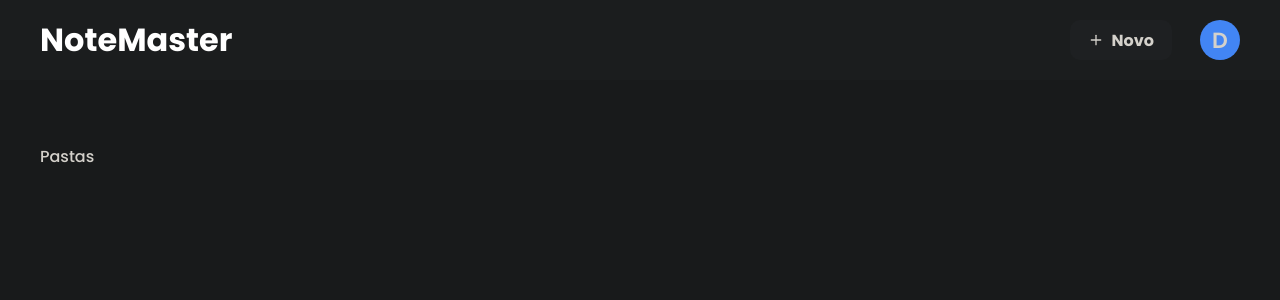
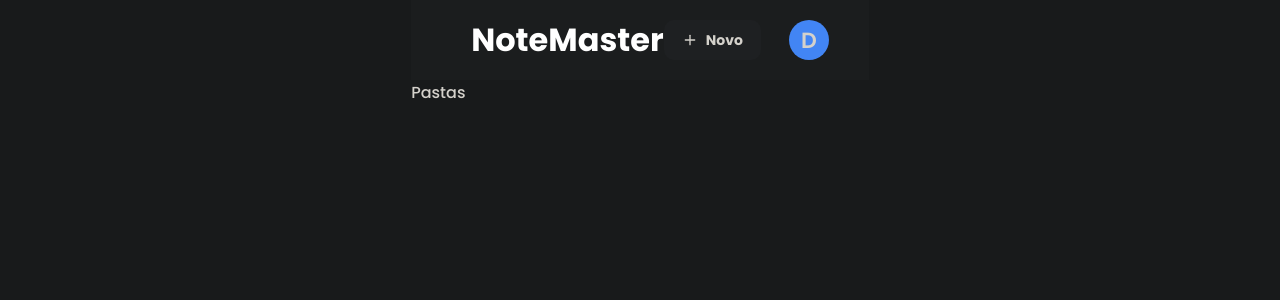
Before and after one commit to bruno-baeta/note-master, a React (Create React App) app: page / in a window 1280 px wide. Shown: the top 300 px of the page. Built offline with nearby package versions, Linux system fonts and the light colour scheme.

Commit message:
feat: create project

```diff
--- a/src/presentation/components/folder/FolderCard.module.css
+++ b/src/presentation/components/folder/FolderCard.module.css
@@ -27,6 +27,7 @@
     font-size: 13px;
     color: #D4D1CB;
     flex-grow: 1;
+    margin-left: 12px;
     white-space: nowrap;
     overflow: hidden;
     text-overflow: ellipsis;
--- a/src/presentation/components/folders-list/FoldersList.module.css
+++ b/src/presentation/components/folders-list/FoldersList.module.css
@@ -1,16 +1,113 @@
-.folderContainer {
-    padding: 0 40px;
-    display: flex;
-    flex-wrap: wrap;
-    gap: 16px;
-    margin-top: 20px;
+:root {
+    --primary: #4285F4;
+    --secondary: #2B2E30;
+    --text-white: #D4D1CB;
+    --background: #181A1B;
+    --button-background: #181A1B;
+    --button-hover: #292D2E;
+
+    --font-primary: 'Poppins', sans-serif;
+
+    --font-size-large: 32px;
+    --font-size-medium-alt: 18px;
+    --font-size-medium: 14px;
+    --font-size-small: 12px;
+
+    --avatar-size: 40px;
+    --button-padding: 10px 20px;
 }
 
-.title {
-    padding: 20px 0 0 40px;
+body {
+    margin: 0;
+    font-family: var(--font-primary);
+    background-color: var(--background);
+    color: var(--text-white);
+    display: flex;
+    flex-direction: column;
+    align-items: center;
+    box-sizing: border-box;
+    min-height: 100vh;
+    overflow-x: hidden;
+}
+
+.headerWrapper {
+    background-color: #1B1D1E;
+    width: 100%;
+    padding: 0 40px;
+    height: 80px;
+    display: flex;
+    align-items: center;
+}
+
+h1 {
+    font-family: var(--font-primary);
+    font-weight: 700;
+    font-size: var(--font-size-large);
+    color: #ffffff;
+    margin-left: 20px;
+}
+
+main {
+    display: flex;
+    flex-direction: column;
+    align-items: flex-start;
+    padding: 20px;
+    width: 100%;
+    max-width: 1200px;
+    box-sizing: border-box;
+}
+
+h2 {
     font-family: 'Poppins', sans-serif;
     font-weight: 500;
     font-size: 16px;
     color: #D4D1CB;
-    margin-top: 44px;
+    margin: 0 0 20px 0;
+    text-align: left;
+    width: 100%;
 }
+
+.foldersContainer {
+    display: grid;
+    grid-template-columns: repeat(auto-fit, minmax(260px, 1fr));
+    gap: 16px;
+    justify-content: start;
+    width: 100%;
+    max-width: 1200px;
+    box-sizing: border-box;
+}
+
+.folderWrapper {
+    display: flex;
+    align-items: center;
+    background-color: #1E2022;
+    border-radius: 12px;
+    padding: 10px 16px;
+    width: 260px;
+    height: 42px;
+    cursor: pointer;
+    transition: background-color 0.3s ease;
+}
+
+.folderWrapper:hover {
+    background-color: #292D2E;
+}
+
+.folderIcon {
+    width: 20px;
+    height: 20px;
+    margin-right: 12px;
+    fill: #bdbdbd;
+}
+
+.folderName {
+    font-family: 'Poppins', sans-serif;
+    font-weight: 500;
+    font-size: 13px;
+    color: #D4D1CB;
+    flex-grow: 1;
+    margin-left: 12px;
+    white-space: nowrap;
+    overflow: hidden;
+    text-overflow: ellipsis;
+}
```
